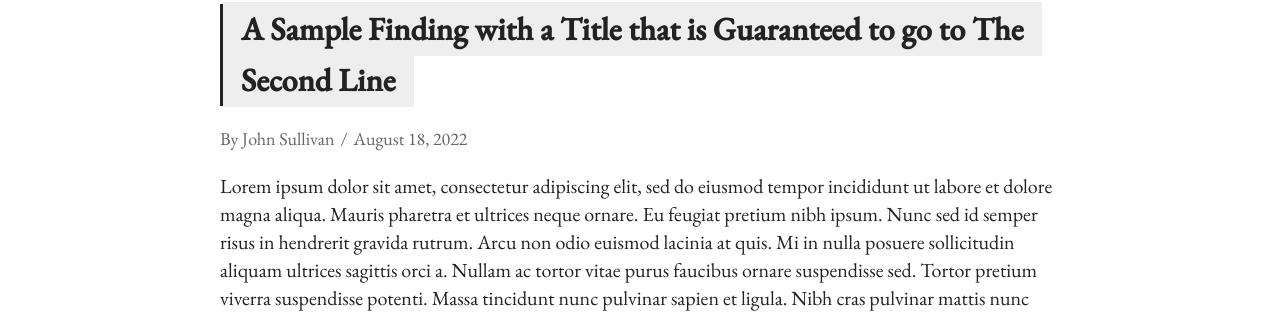
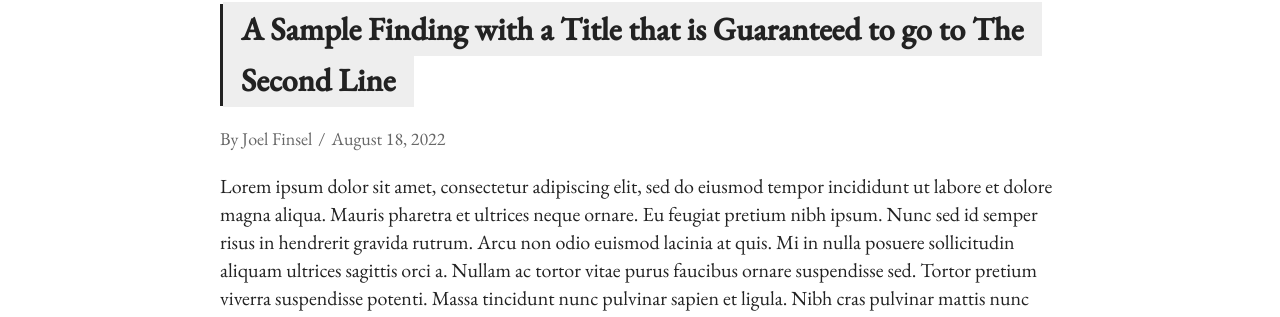
Before and after one commit to minicreative/third-person-project, a Jekyll site: the page built from _findings/sample-finding.md, in a window 1280 px wide. Shown: the part 473-790 px from the top of the page. Built offline with Jekyll 4.4.1, drawn with Linux system fonts in a browser that asks for light colours.

Commit message:
Updated Sample Finding

```diff
--- a/_findings/sample-finding.md
+++ b/_findings/sample-finding.md
@@ -1,7 +1,7 @@
 ---
 title: A Sample Finding with a Title that is Guaranteed to go to The Second Line
 date: 2022-08-18 13:42:00 -04:00
-author: John Sullivan
+author: Joel Finsel
 layout: item
 ---
 
```
